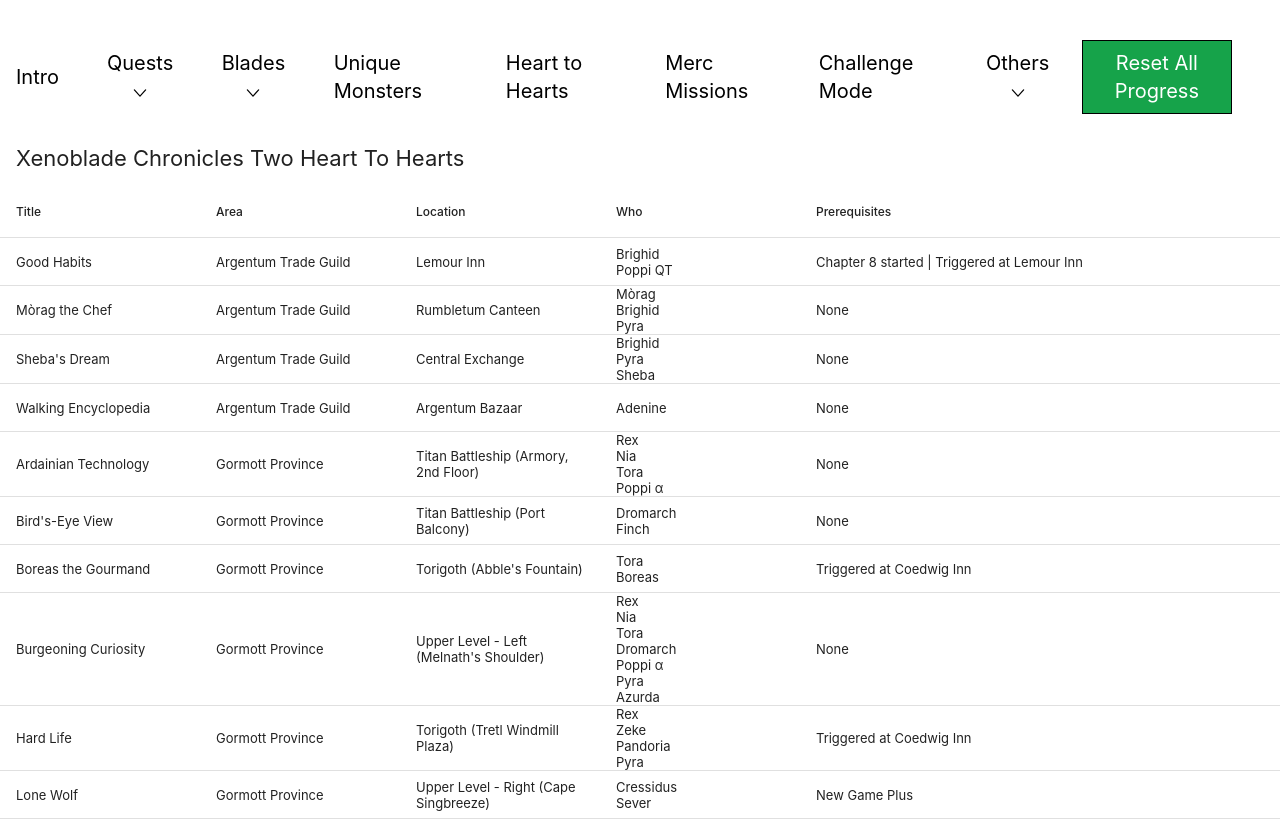
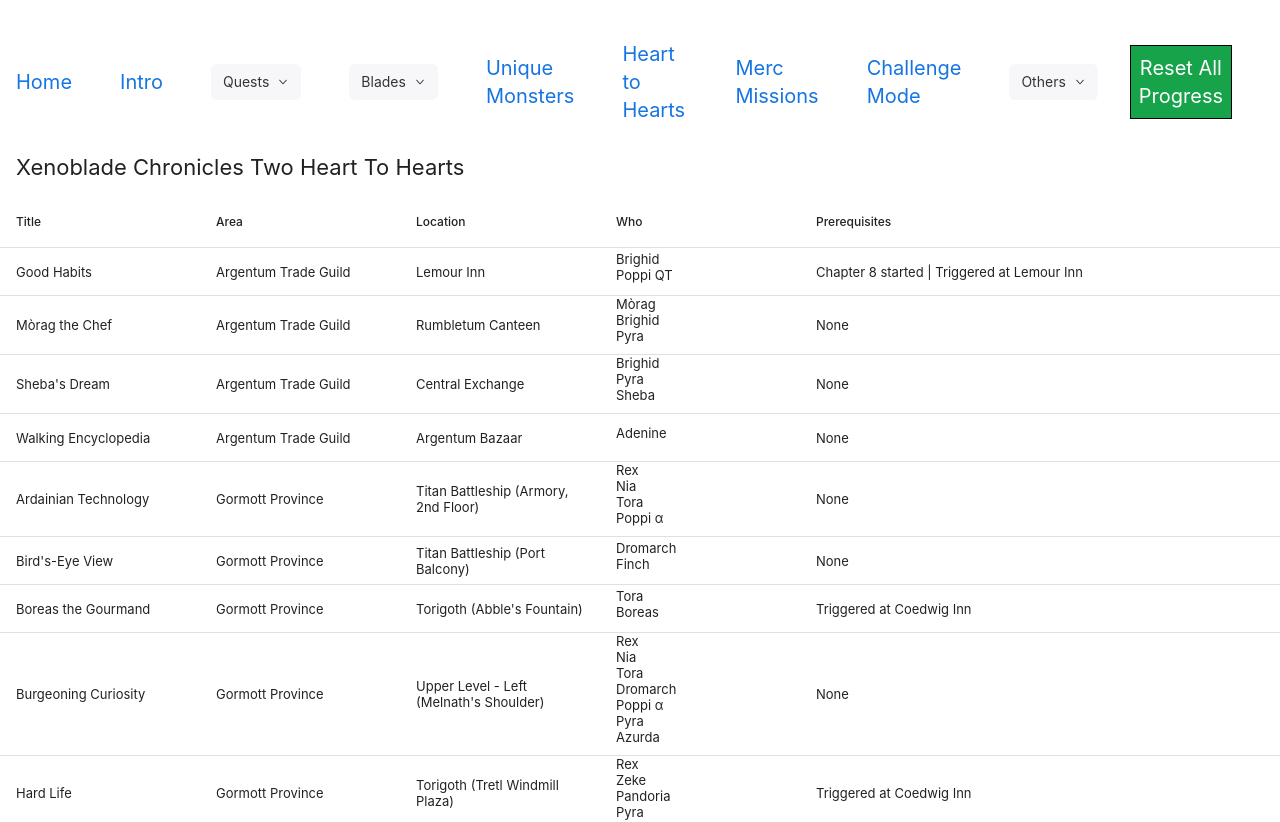
Before and after one commit to Sniffin3083/project-zohar, a React (Create React App) app: page /xeno2/hth in a window 1280 px wide. Shown: the top 822 px of the page. Built offline with nearby package versions, Linux system fonts and the light colour scheme.

Commit message:
Added Home button and fixed styling

```diff
--- a/src/routes/XC1/NavBar.jsx
+++ b/src/routes/XC1/NavBar.jsx
@@ -1,6 +1,9 @@
+// Component for the XC1 navigation bar
+
 import { useState } from "react"
 import { Link } from 'react-router-dom';
 import { Dropdown } from "rsuite";
+import "rsuite/dist/rsuite.min.css";
 
 function reset() {
     localStorage.clear();
@@ -42,6 +45,9 @@ export default function NavBar() {
                         </div>
                         {/* Mobile Navigation Open */}
                         <ul className="flex flex-col items-center space-y-5 justify-betweeen min-h-[250px]">
+                            <li className="hover:font-bold hover:underline">
+                                <Link to="/">Home</Link>
+                            </li>
                             <li className="hover:font-bold hover:underline">
                                 <Link to="/xeno1">Intro</Link>
                             </li>
@@ -98,7 +104,10 @@ export default function NavBar() {
 
                 {/* Desktop NavBar */}
                 <ul className="hidden md:flex text-xl m-4 pt-6 flex items-center flex-row justify-center">
-                    <li className="">
+                    <li className="pr-12 hover:font-bold hover:underline">
+                                <Link to="/">Home</Link>
+                            </li>
+                    <li className="hover:font-bold hover:underline">
                         <Link to="/xeno1">Intro</Link>
                     </li>
                     <li className="px-4 lg:px-12 hover:font-bold hover:underline">
@@ -111,10 +120,10 @@ export default function NavBar() {
                             </Dropdown.Item>
                         </Dropdown>
                     </li>
-                    <li className="">
+                    <li className="hover:font-bold hover:underline">
                         <Link to="/xeno1/umonster">Unique Monsters</Link>
                     </li>
-                    <li className="px-4 lg:px-12">
+                    <li className="px-4 lg:px-12 hover:font-bold hover:underline">
                         <Dropdown title="Colony 6">
                             <Dropdown.Item as="a" href="/xeno1/colony6/immigrants">
                                 Colony 6 Immigrants
@@ -124,10 +133,10 @@ export default function NavBar() {
                             </Dropdown.Item>
                         </Dropdown>
                     </li>
-                    <li className="px-4 lg:px-12">
+                    <li className="px-4 lg:pr-12 hover:font-bold hover:underline">
                         <Link to="/xeno1/collectopedia">Collectopedia</Link>
                     </li>
-                    <li className="">
+                    <li className="hover:font-bold hover:underline">
                         <Dropdown title="Time Attack">
                             <Dropdown.Item as="a" href="/xeno1/timeattack/free">
                                 Time Attack - Free
@@ -137,10 +146,10 @@ export default function NavBar() {
                             </Dropdown.Item>
                         </Dropdown>
                     </li>
-                    <li className="px-4 lg:px-12">
+                    <li className="px-4 lg:px-12 hover:font-bold hover:underline">
                         <Link to="/xeno1/achievements">Achievements</Link>
                     </li>
-                    <li className="">
+                    <li className="hover:font-bold hover:underline">
                         <Link to="/xeno1/heart">Heart to Hearts</Link>
                     </li>
                     <li className="mx-8 p-2 bg-green-600 hover:bg-green-800 text-white border border-solid border-black">
@@ -150,6 +159,8 @@ export default function NavBar() {
                     </li>
                 </ul>
             </nav>
+
+            {/* Styling for mobile navigation menu */}
             <style>{`
                 .hideMenuNav {
                     display: none;
--- a/src/routes/XC2/Navbar.jsx
+++ b/src/routes/XC2/Navbar.jsx
@@ -1,6 +1,9 @@
+// Component for XC2 navigation bar
+
 import { useState } from "react"
 import { Link } from 'react-router-dom';
 import { Dropdown } from "rsuite";
+import "rsuite/dist/rsuite.min.css";
 
 function reset() {
     localStorage.clear();
@@ -43,6 +46,9 @@ export default function NavBar() {
                         </div>
                         {/* Mobile Navigation Open */}
                         <ul className="flex flex-col items-center space-y-5 justify-betweeen min-h-[250px]">
+                            <li className="hover:font-bold hover:underline">
+                                <Link to="/">Home</Link>
+                            </li>
                             <li>
                                 <Link to="/xeno2/">Intro</Link>
                             </li>
@@ -114,10 +120,13 @@ export default function NavBar() {
 
                 {/* Desktop NavBar */}
                 <ul className="hidden md:flex text-xl m-4 pt-6 flex items-center flex-row justify-center">
-                    <li>
+                    <li className="pr-12 hover:font-bold hover:underline">
+                        <Link to="/">Home</Link>
+                    </li>
+                    <li className="hover:font-bold hover:underline">
                         <Link to="/xeno2/">Intro</Link>
                     </li>
-                    <li className="px-4 lg:px-12">
+                    <li className="px-4 lg:px-12 hover:font-bold hover:underline">
                         <Dropdown title="Quests">
                             <Dropdown.Item as="a" href="/xeno2/quests/story">
                                 Story Quests
@@ -133,7 +142,7 @@ export default function NavBar() {
                             </Dropdown.Item>
                         </Dropdown>
                     </li>
-                    <li>
+                    <li className="hover:font-bold hover:underline">
                         <Dropdown title="Blades">
                             <Dropdown.Item as="a" href="/xeno2/blades/standard">
                                 Standard Blades
@@ -146,19 +155,19 @@ export default function NavBar() {
                             </Dropdown.Item>
                         </Dropdown>
                     </li>
-                    <li className="px-4 lg:px-12">
+                    <li className="px-4 lg:px-12 hover:font-bold hover:underline">
                         <Link to="/xeno2/umonster">Unique Monsters</Link>
                     </li>
-                    <li>
+                    <li className="hover:font-bold hover:underline">
                         <Link to="/xeno2/hth">Heart to Hearts</Link>
                     </li>
-                    <li className="pl-4 lg:pl-12">
+                    <li className="pl-4 lg:pl-12 hover:font-bold hover:underline">
                         <Link to="/xeno2/mercm">Merc Missions</Link>
                     </li>
-                    <li className="px-4 lg:px-12">
+                    <li className="px-4 lg:px-12 hover:font-bold hover:underline">
                         <Link to="/xeno2/challenge">Challenge Mode</Link>
                     </li>
-                    <li>
+                    <li className="hover:font-bold hover:underline">
                         <Dropdown title="Others">
                             <Dropdown.Item as="a" href="/xeno2/foorara">
                                 Foorara
@@ -181,6 +190,8 @@ export default function NavBar() {
                     </li>
                 </ul>
             </nav>
+
+            {/* Styling for mobile navigation menu */}
             <style>{`
                 .hideMenuNav {
                     display: none;
--- a/src/routes/XC3/NavBar.jsx
+++ b/src/routes/XC3/NavBar.jsx
@@ -1,6 +1,9 @@
+// Component for XC3 navigation bar
+
 import { useState } from "react"
 import { Link } from 'react-router-dom';
 import { Dropdown } from "rsuite";
+import "rsuite/dist/rsuite.min.css";
 
 function reset() {
     localStorage.clear();
@@ -42,6 +45,9 @@ export default function NavBar() {
                         </div>
                         {/* Mobile Navigation Open */}
                         <ul className="flex flex-col items-center space-y-5 justify-betweeen min-h-[250px]">
+                            <li className="hover:font-bold hover:underline">
+                                <Link to="/">Home</Link>
+                            </li>
                             <li>
                                 <Link to="/xeno3/">Intro</Link>
                             </li>
@@ -109,6 +115,9 @@ export default function NavBar() {
 
                 {/* Desktop NavBar */}
                 <ul className="hidden md:flex text-xl m-4 pt-6 flex items-center flex-row justify-center">
+                    <li className="pr-12 hover:font-bold hover:underline">
+                        <Link to="/">Home</Link>
+                    </li>
                     <li>
                         <Link to="/xeno3/">Intro</Link>
                     </li>
@@ -172,6 +181,8 @@ export default function NavBar() {
                     </li>
                 </ul>
             </nav>
+
+            {/* Styling for mobile navigation menu */}
             <style>{`
                 .hideMenuNav {
                     display: none;
```
